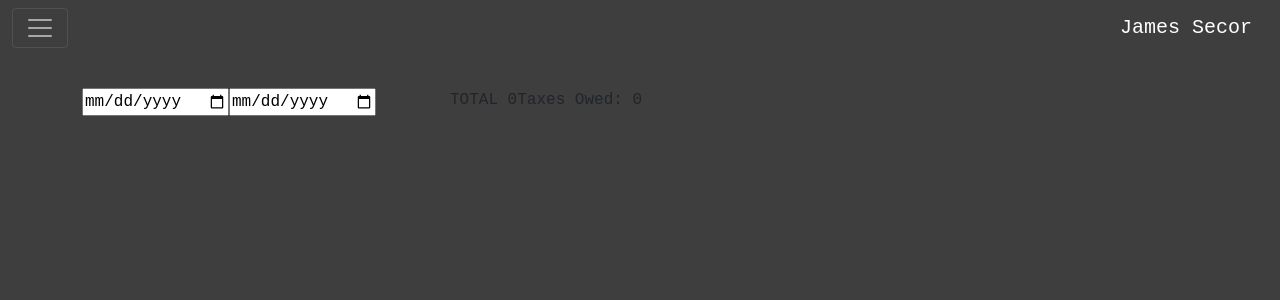
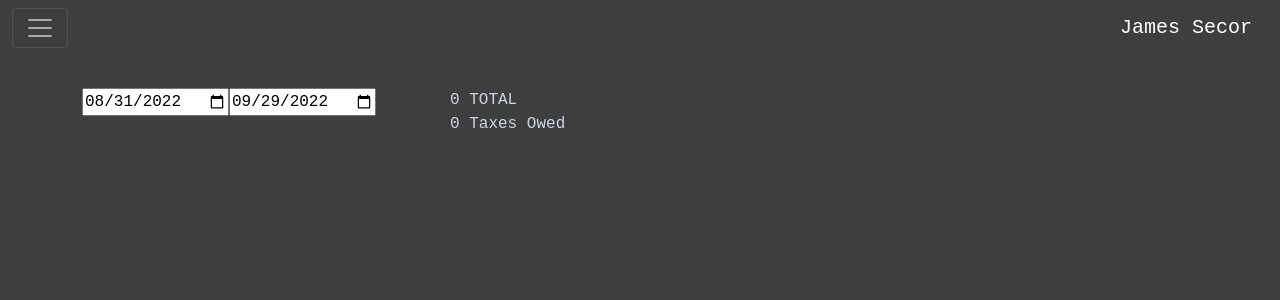
Before and after one commit to jamessecor/artsite_react_frontend, a React (Create React App) app: page /artworks/sold in a window 1280 px wide. Shown: the top 300 px of the page. Built offline with nearby package versions, Linux system fonts and the light colour scheme.

Commit message:
updated soldartworks component and sale prices

```diff
--- a/src/components/SoldArtworks.tsx
+++ b/src/components/SoldArtworks.tsx
@@ -1,13 +1,20 @@
 import * as React from 'react';
 import { useMemo, useState } from 'react';
-import { useSearchParams } from 'react-router-dom';
+import { BackgroundColorContext, isTooLightForDarkTheme } from "./BackgroundColorProvider";
 import Artwork from "./Artwork";
 import { Col, Container, Row } from 'react-bootstrap';
 import useArtworks from '../hooks/useArtworks';
 
 const SoldArtworks = () => {
-    const [startDate, setStartDate] = useState(new Date());
-    const [endDate, setEndDate] = useState(new Date());
+    const endOfMonth = new Date();
+    endOfMonth.setMonth(endOfMonth.getMonth() + 1);
+    endOfMonth.setDate(-1);
+
+    const beginningOfMonth = new Date();
+    beginningOfMonth.setDate(0);
+
+    const [startDate, setStartDate] = useState(beginningOfMonth);
+    const [endDate, setEndDate] = useState(endOfMonth);
 
     const { soldArtworkByQuarter } = useArtworks();
     const soldArtworks = useMemo(() => soldArtworkByQuarter(startDate, endDate), [soldArtworkByQuarter, startDate, endDate]);
@@ -18,17 +25,20 @@ const SoldArtworks = () => {
     , [soldArtworks]);
 
     return (
+        <BackgroundColorContext.Consumer>
+            {({color, setColor}) => (
                 <Container fluid={'sm'} className="align-items-center">
-            <Row>
+                    <Row className={isTooLightForDarkTheme(color.r, color.g, color.b) ? 'dark-text': 'light-text'}>
                         <Col sm={4}>
-                    <input type="date" name="start" onChange={(e) => setStartDate(new Date(e.target.value))}/>
-                    <input type="date" name="end" onChange={(e) => setEndDate(new Date(e.target.value))}/>
+                            <input type="date" name="start" value={startDate.toISOString().substring(0,10)} onChange={(e) => setStartDate(new Date(e.target.value))}/>
+                            <input type="date" name="end" value={endDate.toISOString().substring(0,10)} onChange={(e) => setEndDate(new Date(e.target.value))}/>
                         </Col>
                         {soldArtworks.length
-                    ? soldArtworks.map((artwork, i) => <div>{`${artwork.price} | ${artwork.saleDate} | ${artwork.title}`}</div>)
+                            ? soldArtworks.map((artwork, i) => <div>{`${artwork.salePrice ?? artwork.price} | ${artwork.saleDate} | ${artwork.title}`}</div>)
                             : null}
-                TOTAL {total}
-                Taxes Owed: {total - (total / 1.06)}
+                        {total} TOTAL
+                        <br/>
+                        {total - (total / 1.06)} Taxes Owed
                     </Row>
                     <Row xs={1} lg={4} className={'d-flex align-items-center'}>
                         {soldArtworks.length
@@ -42,6 +52,9 @@ const SoldArtworks = () => {
                             : null}
                     </Row>
                 </Container>
+            )}
+        </BackgroundColorContext.Consumer>
+
     );
 };
 
--- a/src/data/artworks/2016/artworks.ts
+++ b/src/data/artworks/2016/artworks.ts
@@ -208,6 +208,7 @@ export const artworks2016: Array<Artwork> =
         saleDate: "2022-10-10",
         isHomePage: false,
         price: "225",
+        salePrice: "238.50",
         grouping: []
     },
     {
--- a/src/data/artworks/2018/artworks.ts
+++ b/src/data/artworks/2018/artworks.ts
@@ -561,6 +561,7 @@ export const artworks2018: Array<Artwork> =
         arrangement: "8",
         isHomePage: false,
         price: "275",
+        salePrice: "291.50",
         grouping: []
     }
     ];
--- a/src/data/artworks/2019/artworks.ts
+++ b/src/data/artworks/2019/artworks.ts
@@ -75,6 +75,7 @@ export const artworks2019: Array<Artwork> =
         saleDate: "2022-10-10",
         isHomePage: false,
         price: "300",
+        salePrice: "318",
         grouping: []
     },
     {
@@ -197,6 +198,7 @@ export const artworks2019: Array<Artwork> =
         saleDate: "2022-10-10",
         isHomePage: false,
         price: "150",
+        salePrice: "159",
         grouping: ["mug_dish_glass"]
     },
     {
--- a/src/data/artworks/2020/artworks.ts
+++ b/src/data/artworks/2020/artworks.ts
@@ -34,6 +34,7 @@ export const artworks2020: Array<Artwork> =
         saleDate: "2022-10-10",
         isHomePage: false,
         price: "300",
+        salePrice: "318",
         grouping: []
     },
     {
--- a/src/data/artworks/2021/artworks.ts
+++ b/src/data/artworks/2021/artworks.ts
@@ -11,6 +11,7 @@ export const artworks2021: Array<Artwork> =
         saleDate: "2022-10-10",
         isHomePage: true,
         price: "650",
+        salePrice: "689",
         grouping: []
     },
     {
@@ -108,6 +109,7 @@ export const artworks2021: Array<Artwork> =
         saleDate: "2022-10-10",
         isHomePage: true,
         price: "250",
+        salePrice: "265",
         grouping: []
     },
     {
@@ -120,6 +122,7 @@ export const artworks2021: Array<Artwork> =
         saleDate: "2022-10-10",
         isHomePage: false,
         price: "300",
+        salePrice: "318",
         grouping: []
     },
     {
--- a/src/data/artworks/2022/artworks.ts
+++ b/src/data/artworks/2022/artworks.ts
@@ -5,6 +5,7 @@ export const artworks2022: Array<Artwork> =
         id: "2022-025",
         title: "Typewriter",
         price: "350",
+        salePrice: "371",
         year: "2022",
         media: "gouache on paper",
         saleDate: "2022-10-10",
@@ -356,6 +357,7 @@ export const artworks2022: Array<Artwork> =
         id: "15",
         title: "an oriole conducting a tutorial",
         price: "250",
+        salePrice: "265",
         year: "2022",
         saleDate: "2022-10-10",
         image: "/images/2022/wallabies/17.JPG",
```
Lines whose indentation alone changed are shown as unchanged.
